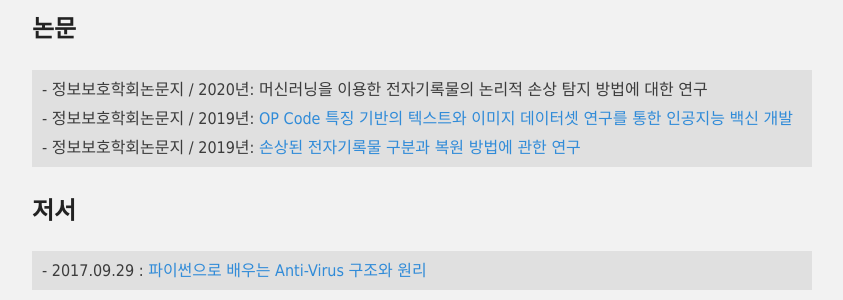
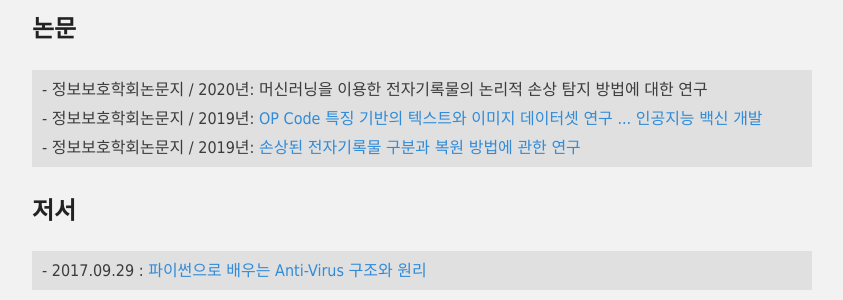
Before and after one commit to hanul93/hanul93.github.com, a Jekyll site: the page built from about.md, in a window 1280 px wide and 900 px high, scrolled down 1332 px. Shown: the part 151-451 px from the top of the window, without its empty margins (218-1061 px from the left). Built offline with Jekyll 4.4.1, drawn with Linux system fonts in a browser that asks for light colours; nearby versions of some CDN libraries.

```diff
--- a/about.md
+++ b/about.md
@@ -54,7 +54,7 @@
 ## 논문
 
 <div class="highlighter-rouge"><pre class="highlight"><code class="keibox">- 정보보호학회논문지 / 2020년: 머신러닝을 이용한 전자기록물의 논리적 손상 탐지 방법에 대한 연구
-- 정보보호학회논문지 / 2019년: <a href="http://koreascience.or.kr/article/JAKO201931765047936.page">OP Code 특징 기반의 텍스트와 이미지 데이터셋 연구를 통한 인공지능 백신 개발</a>
+- 정보보호학회논문지 / 2019년: <a href="http://koreascience.or.kr/article/JAKO201931765047936.page" alt="OP Code 특징 기반의 텍스트와 이미지 데이터셋 연구를 통한 인공지능 백신 개발">OP Code 특징 기반의 텍스트와 이미지 데이터셋 연구 ... 인공지능 백신 개발</a>
 - 정보보호학회논문지 / 2019년: <a href="http://koreascience.or.kr/article/JAKO201907753431236.page">손상된 전자기록물 구분과 복원 방법에 관한 연구</a>
 </code></pre>
 </div>
```
